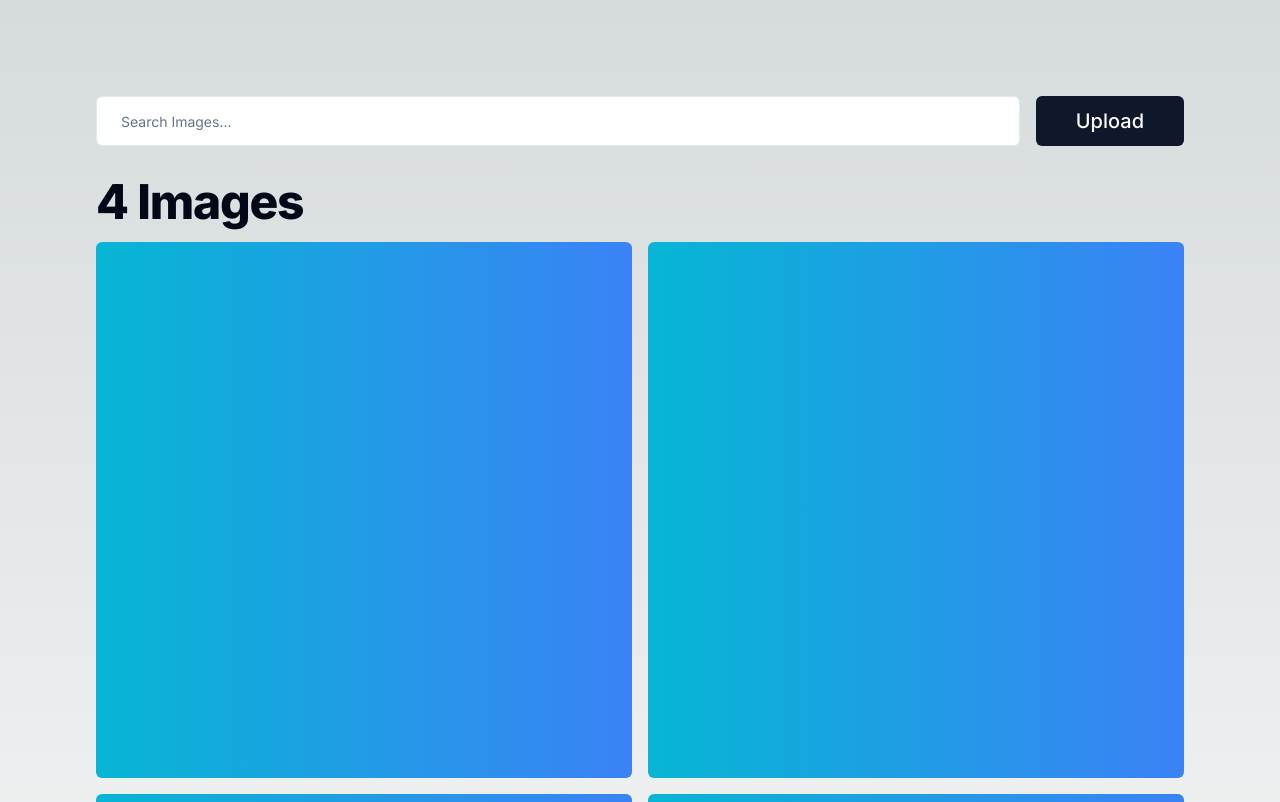
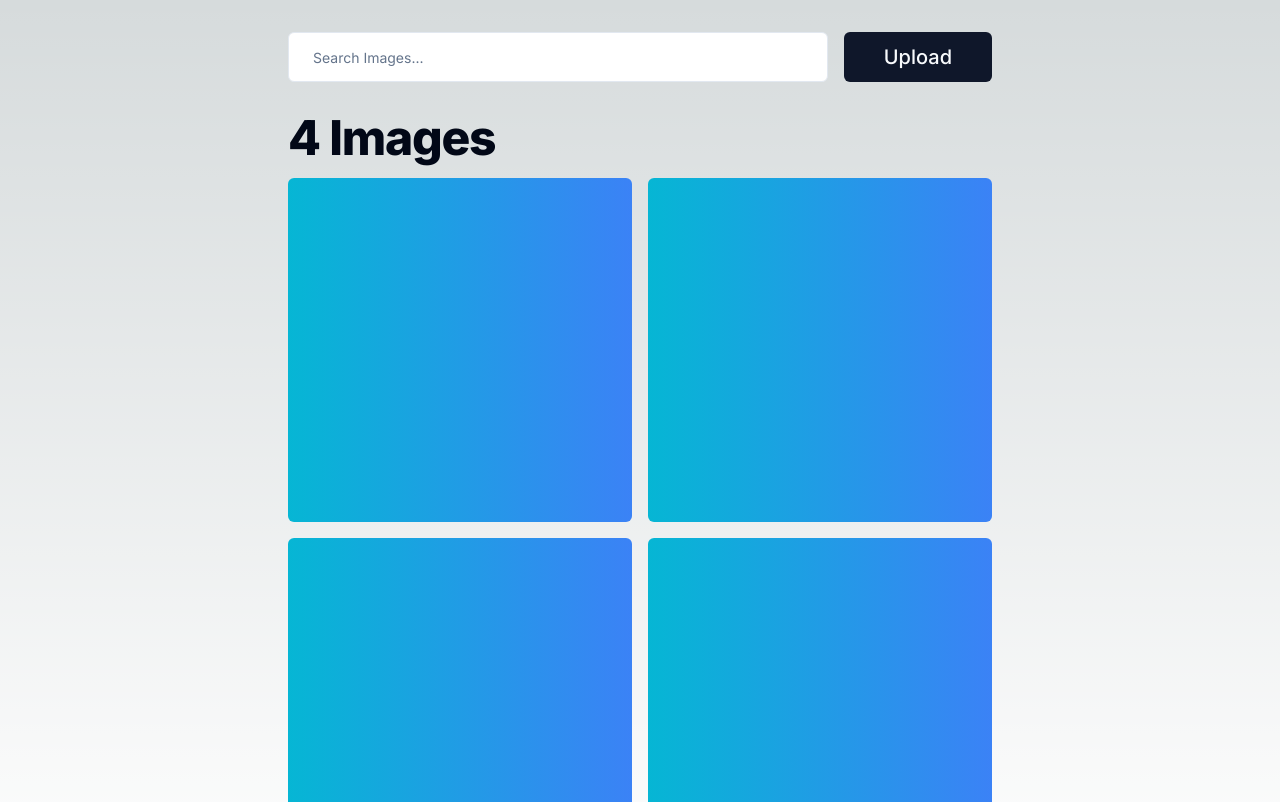
Before and after one commit to Dannymx/upload-photos-demo, a Next.js app: page / in a window 1280 px wide. Shown: the top 802 px of the page. Built offline with nearby package versions, Linux system fonts and the light colour scheme.

Commit message:
feat: add label as file input (for styling)

```diff
--- /dev/null
+++ b/app/api/photos/route.ts
@@ -0,0 +1,5 @@
+import { NextResponse } from "next/server";
+
+export async function GET() {
+  return NextResponse.json({});
+}
--- a/app/page.tsx
+++ b/app/page.tsx
@@ -1,16 +1,43 @@
-import { Button } from "@/components/ui/button";
+"use client";
+
+import type { FormEvent } from "react";
+
 import { Card } from "@/components/ui/card";
 import { Input } from "@/components/ui/input";
+import { Label } from "@/components/ui/label";
 
 export default function Home() {
+  const handleUpload = (e: FormEvent) => {
+    e.preventDefault();
+  };
+
   return (
-    <main className="container flex min-h-screen flex-col gap-8 p-24">
+    <main className="container flex min-h-screen max-w-screen-md flex-col gap-8 p-8">
       <div className="flex flex-row gap-4">
         <div className="w-1/2 grow">
           <Input className="p-6" type="text" placeholder="Search Images..." />
         </div>
         <div className="flex items-center justify-end">
-          <Button className="h-full px-10 text-xl">Upload</Button>
+          <form
+            className="h-full"
+            action="/api/photos"
+            method="post"
+            onSubmit={(e) => handleUpload(e)}
+          >
+            <Label
+              className="h-full px-10 text-xl"
+              htmlFor="fileUpload"
+              variant="asButton"
+            >
+              Upload
+              <Input
+                className="hidden"
+                type="file"
+                name="photos"
+                id="fileUpload"
+              />
+            </Label>
+          </form>
         </div>
       </div>
       <div className="flex flex-col gap-4">
--- /dev/null
+++ b/components/ui/label.tsx
@@ -0,0 +1,40 @@
+"use client";
+
+import * as React from "react";
+import * as LabelPrimitive from "@radix-ui/react-label";
+import { cva, type VariantProps } from "class-variance-authority";
+
+import { cn } from "@/lib/utils";
+
+const labelVariants = cva(
+  "text-sm font-medium leading-none peer-disabled:cursor-not-allowed peer-disabled:opacity-70",
+  {
+    variants: {
+      variant: {
+        asButton:
+          "inline-flex items-center justify-center rounded-md bg-primary text-sm font-medium text-primary-foreground ring-offset-background transition-colors hover:bg-primary/90 focus-visible:outline-none focus-visible:ring-2 focus-visible:ring-ring focus-visible:ring-offset-2 disabled:pointer-events-none disabled:opacity-50",
+      },
+      size: {
+        default: "h-10 px-4 py-2",
+        sm: "h-9 rounded-md px-3",
+        lg: "h-11 rounded-md px-8",
+        icon: "h-10 w-10",
+      },
+    },
+  },
+);
+
+const Label = React.forwardRef<
+  React.ElementRef<typeof LabelPrimitive.Root>,
+  React.ComponentPropsWithoutRef<typeof LabelPrimitive.Root> &
+    VariantProps<typeof labelVariants>
+>(({ className, variant, size, ...props }, ref) => (
+  <LabelPrimitive.Root
+    ref={ref}
+    className={cn(labelVariants({ variant, size, className }))}
+    {...props}
+  />
+));
+Label.displayName = LabelPrimitive.Root.displayName;
+
+export { Label };
--- a/package.json
+++ b/package.json
@@ -12,6 +12,7 @@
   },
   "dependencies": {
     "@radix-ui/react-aspect-ratio": "1.0.3",
+    "@radix-ui/react-label": "2.0.2",
     "@radix-ui/react-slot": "1.0.2",
     "class-variance-authority": "0.7.0",
     "clsx": "2.0.0",
```
Also changed, not shown: 1 other file (tests, documents, lock files or other folders).
